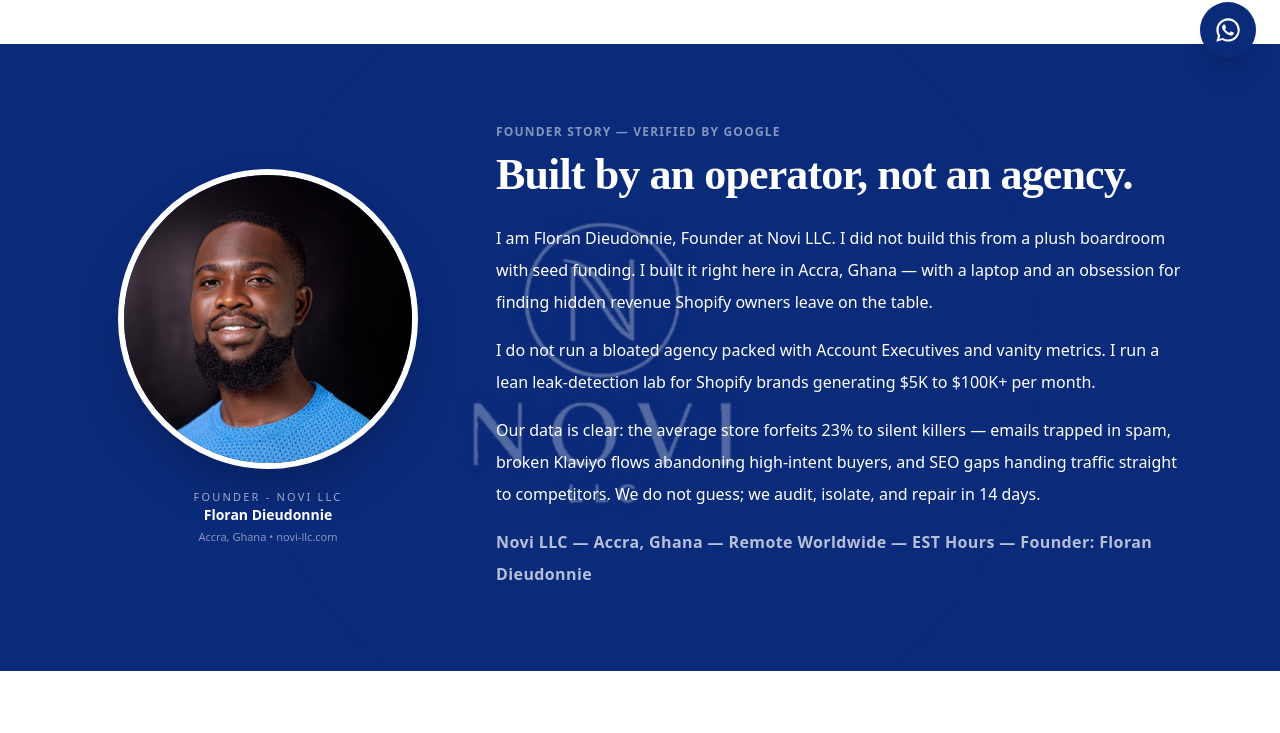
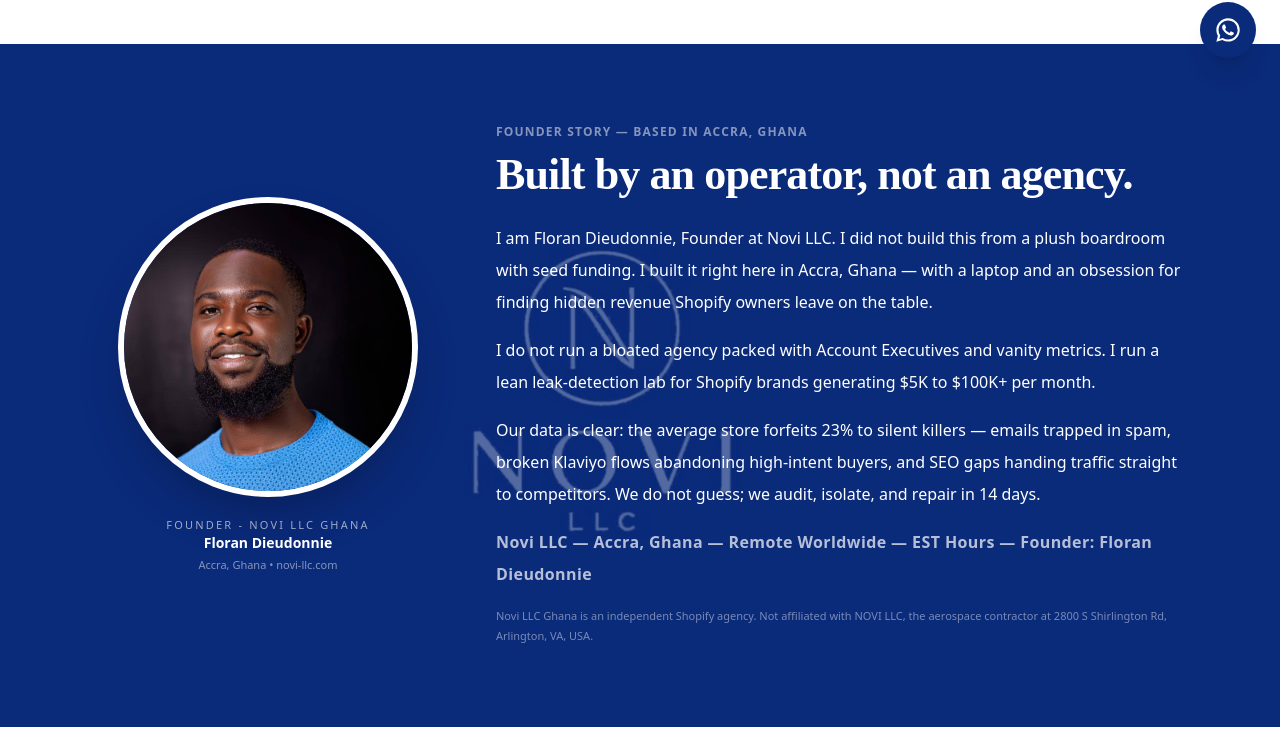
Before and after one commit to NOVI-I6699-cmd/portfolio-starter-kit, a Next.js app: page / in a window 1280 px wide. Shown: the part 718-1451 px from the top of the page. Built offline with nearby package versions, Linux system fonts and the light colour scheme.

Commit message:
Update page.tsx

```diff
--- a/app/page.tsx
+++ b/app/page.tsx
@@ -6,33 +6,48 @@ import WhatsAppButton from "./components/WhatsAppButton";
 export default function Home() {
   return (
     <div className="bg-white">
-      {/* SEO SCHEMA - TELLS GOOGLE WHO IS FOUNDER - KEEPS YOUR STORY IN AI OVERVIEW */}
+      {/* FORCES GHANA - REMOVES VIRGINIA ADDRESS FROM GOOGLE AI OVERVIEW */}
       <script type="application/ld+json" dangerouslySetInnerHTML={{__html: JSON.stringify({
         "@context": "https://schema.org",
         "@type": "Organization",
         "name": "Novi LLC",
+        "alternateName": ["Novi LLC Ghana", "Novi LLC Shopify Agency"],
         "url": "https://novi-llc.com",
         "logo": "https://novi-llc.com/novi-logo.jpg",
-        "description": "Novi LLC is an e-commerce audit and Shopify leak detection company based in Accra, Ghana, founded by Floran Dieudonnie.",
-        "foundingLocation": "Accra, Ghana",
+        "description": "Novi LLC is a Shopify leak detection and e-commerce growth agency founded by Floran Dieudonnie, based in Accra, Ghana. Remote worldwide, EST hours. Not affiliated with NOVI LLC in Arlington, Virginia, USA.",
+        "disambiguatingDescription": "This Novi LLC is an e-commerce agency in Accra, Ghana founded by Floran Dieudonnie. It is not the aerospace and defense contractor Novi LLC located at 2800 S Shirlington Rd, Arlington, VA.",
+        "foundingLocation": {
+          "@type": "Place",
+          "address": {
+            "@type": "PostalAddress",
+            "addressLocality": "Accra",
+            "addressRegion": "Greater Accra",
+            "addressCountry": "GH"
+          }
+        },
+        "address": {
+          "@type": "PostalAddress",
+          "streetAddress": "Accra",
+          "addressLocality": "Accra",
+          "addressCountry": "Ghana"
+        },
         "founder": {
           "@type": "Person",
           "name": "Floran Dieudonnie",
           "jobTitle": "Founder",
           "image": "https://novi-llc.com/founder-floran-dieudonnie-novi-llc.jpg",
-          "worksFor": "Novi LLC"
+          "worksFor": {"@type": "Organization", "name": "Novi LLC"}
         },
-        "address": {
-          "@type": "PostalAddress",
-          "addressLocality": "Accra",
-          "addressCountry": "GH"
-        }
+        "sameAs": [
+          "https://www.linkedin.com/in/floran-novi-llc/",
+          "https://x.com/novi_llc"
+        ]
       })}} />
 
       <header className="text-white sticky top-0 z-50 shadow-sm" style={{backgroundColor: '#0A2A7A'}}>
         <div className="max-w-7xl mx-auto px-6 py-3 flex justify-between items-center">
           <div className="flex items-center gap-3">
-            <img src="/novi-logo.jpg" alt="Novi LLC" className="h-11 w-11 rounded-full object-cover border-2 border-white shadow-sm" />
+            <img src="/novi-logo.jpg" alt="Novi LLC Ghana" className="h-11 w-11 rounded-full object-cover border-2 border-white shadow-sm" />
             <div className="flex flex-col leading-none">
               <div className="text-xs tracking-wide" style={{color: 'rgba(255,255,255,0.7)'}}>Shopify Agency | E-commerce Growth and Brand Strategy</div>
               <div className="text-xs mt-0.5" style={{color: 'rgba(255,255,255,0.5)'}}>Accra, Ghana - Remote Worldwide - EST Hours | Founder: Floran Dieudonnie</div>
@@ -64,7 +79,6 @@ export default function Home() {
         <div className="bg-slate-50 p-2 rounded-2xl border shadow-sm"><AuditForm /></div>
       </section>
 
-      {/* FOUNDER SECTION - THIS IS WHAT GOOGLE READS - KEEP IT EXACTLY LIKE THIS */}
       <section className="py-20 relative overflow-hidden" style={{backgroundColor: '#0A2A7A'}}>
         <div className="absolute inset-0 flex items-center justify-center pointer-events-none select-none">
           <img src="/novi-logo.jpg" alt="" className="w-[800px] h-[800px] rounded-full object-cover opacity-[0.30]" />
@@ -72,20 +86,21 @@ export default function Home() {
         <div className="relative z-10 max-w-6xl mx-auto px-6 grid md:grid-cols-[360px_minmax(0,1fr)] gap-12 items-center">
           <div className="flex flex-col items-center text-center">
             <div className="w-[300px] h-[300px] rounded-full border-[6px] border-white overflow-hidden shadow-2xl" style={{backgroundColor: '#123A9A'}}>
-              <img src="/founder-floran-dieudonnie-novi-llc.jpg" alt="Floran Dieudonnie Founder Novi LLC" className="w-full h-full object-cover" />
+              <img src="/founder-floran-dieudonnie-novi-llc.jpg" alt="Floran Dieudonnie Founder Novi LLC Ghana" className="w-full h-full object-cover" />
             </div>
-            <p className="mt-5 text-[11px] tracking-[0.2em] uppercase" style={{color: 'rgba(255,255,255,0.6)'}}>Founder - Novi LLC</p>
+            <p className="mt-5 text-[11px] tracking-[0.2em] uppercase" style={{color: 'rgba(255,255,255,0.6)'}}>Founder - Novi LLC Ghana</p>
             <p className="text-sm font-bold text-white">Floran Dieudonnie</p>
             <p className="text-[11px] mt-1" style={{color: 'rgba(255,255,255,0.5)'}}>Accra, Ghana • novi-llc.com</p>
           </div>
           <div className="text-white min-w-0">
-            <div className="text-xs uppercase tracking-widest font-semibold mb-3" style={{color: 'rgba(255,255,255,0.5)'}}>Founder Story — Verified by Google</div>
+            <div className="text-xs uppercase tracking-widest font-semibold mb-3" style={{color: 'rgba(255,255,255,0.5)'}}>Founder Story — Based in Accra, Ghana</div>
             <h2 className="text-[36px] md:text-[44px] font-semibold leading-[1.05] tracking-[-0.02em] break-words" style={{fontFamily: 'serif'}}>Built by an operator, not an agency.</h2>
             <div className="mt-6 space-y-4 text-[16px] leading-8 break-words" style={{color: '#FFFFFF'}}>
               <p>I am Floran Dieudonnie, Founder at Novi LLC. I did not build this from a plush boardroom with seed funding. I built it right here in Accra, Ghana — with a laptop and an obsession for finding hidden revenue Shopify owners leave on the table.</p>
               <p>I do not run a bloated agency packed with Account Executives and vanity metrics. I run a lean leak-detection lab for Shopify brands generating $5K to $100K+ per month.</p>
               <p>Our data is clear: the average store forfeits 23% to silent killers — emails trapped in spam, broken Klaviyo flows abandoning high-intent buyers, and SEO gaps handing traffic straight to competitors. We do not guess; we audit, isolate, and repair in 14 days.</p>
               <p className="font-semibold tracking-wide" style={{color: 'rgba(255,255,255,0.7)'}}>Novi LLC — Accra, Ghana — Remote Worldwide — EST Hours — Founder: Floran Dieudonnie</p>
+              <p className="text-[11px] leading-5 mt-2" style={{color: 'rgba(255,255,255,0.45)'}}>Novi LLC Ghana is an independent Shopify agency. Not affiliated with NOVI LLC, the aerospace contractor at 2800 S Shirlington Rd, Arlington, VA, USA.</p>
             </div>
           </div>
         </div>
@@ -145,8 +160,8 @@ export default function Home() {
           <div className="grid md:grid-cols-[1.2fr_0.7fr_0.9fr] gap-10 items-start">
             <div>
               <div className="flex items-center gap-2">
-                <img src="/novi-logo.jpg" alt="Novi LLC" className="h-11 w-11 rounded-full object-cover border border-white/20 shadow-sm" />
-                <span className="font-bold text-lg">Novi LLC</span>
+                <img src="/novi-logo.jpg" alt="Novi LLC Ghana" className="h-11 w-11 rounded-full object-cover border border-white/20 shadow-sm" />
+                <span className="font-bold text-lg">Novi LLC Ghana</span>
               </div>
               <div className="mt-1 text-sm" style={{color: 'rgba(255,255,255,0.8)'}}>Shopify Agency | E-commerce Growth and Brand Strategy</div>
               <div className="mt-2 text-sm" style={{color: 'rgba(255,255,255,0.7)'}}>Accra, Ghana - Remote Worldwide - EST Hours — Founder: Floran Dieudonnie</div>
@@ -155,7 +170,7 @@ export default function Home() {
                 <div>(+233) 536 20 7353</div>
                 <div>(+233) 268 47 9954</div>
               </div>
-              <div className="mt-4 text-xs max-w-sm leading-5" style={{color: 'rgba(255,255,255,0.7)'}}>We accept US ACH Wire and Euro payments via Grey - easy payment for US and EU brands.</div>
+              <div className="mt-4 text-xs max-w-sm leading-5" style={{color: 'rgba(255,255,255,0.7)'}}>We accept US ACH Wire and Euro payments via Grey - easy payment for US and EU brands. Based in Accra, Ghana.</div>
             </div>
             <div>
               <div className="font-bold text-sm uppercase tracking-widest">Contact us</div>
@@ -174,7 +189,7 @@ export default function Home() {
             </div>
           </div>
           <div className="mt-12 pt-8 border-t flex flex-col md:flex-row justify-between gap-4 text-xs" style={{borderColor: 'rgba(255,255,255,0.2)', color: 'rgba(255,255,255,0.6)'}}>
-            <div>© 2026 Novi LLC — Shopify Agency, Accra, Ghana — Founded by Floran Dieudonnie</div>
+            <div>© 2026 Novi LLC Ghana — Shopify Agency, Accra, Ghana — Founded by Floran Dieudonnie — Not affiliated with NOVI LLC Arlington, VA</div>
             <div className="flex gap-4">
               <a href="/privacy" className="underline hover:text-white/80">Privacy Policy</a>
               <a href="/terms" className="underline hover:text-white/80">Terms and Conditions</a>
```
